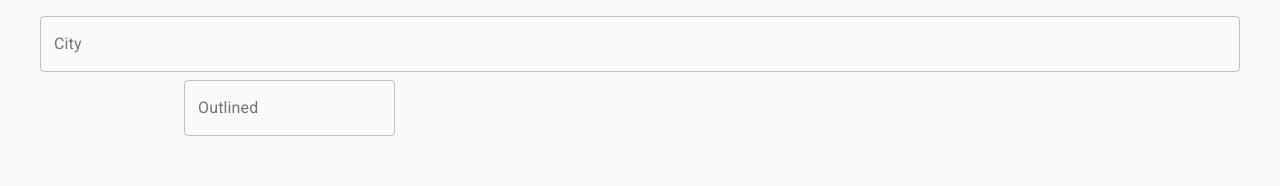
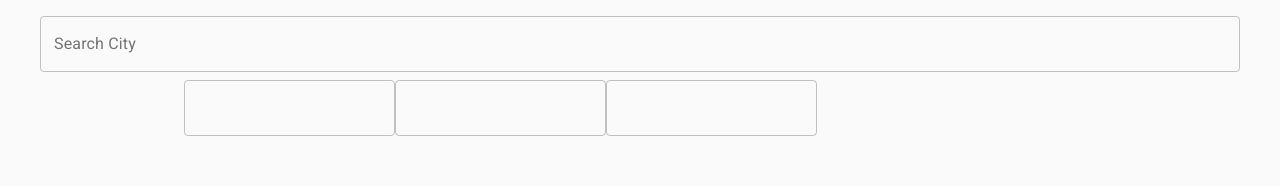
Before and after one commit to yhoseffe/weather, a Next.js app: page / in a window 1280 px wide. Shown: the top 186 px of the page. Built offline with nearby package versions, Linux system fonts and the light colour scheme.

Commit message:
add forecast container

```diff
--- a/pages/index.tsx
+++ b/pages/index.tsx
@@ -17,7 +17,7 @@
         renderInput={(params) => (
           <TextField
             {...params}
-            label="City"
+            label="Search City"
             margin="normal"
             variant="outlined"
             InputProps={{ ...params.InputProps, type: 'search' }}
@@ -27,7 +27,9 @@
   <Container maxWidth="md">
 <Grid container direction="row" justifyContent="center">
   <Grid container>
-  <TextField id="outlined-basic" label="Outlined" variant="outlined" />
+  <TextField id="outlined-basic" variant="outlined" />
+  <TextField id="outlined-basic" variant="outlined" />
+  <TextField id="outlined-basic" variant="outlined" />
   </Grid>
 </Grid>
 </Container>
```
